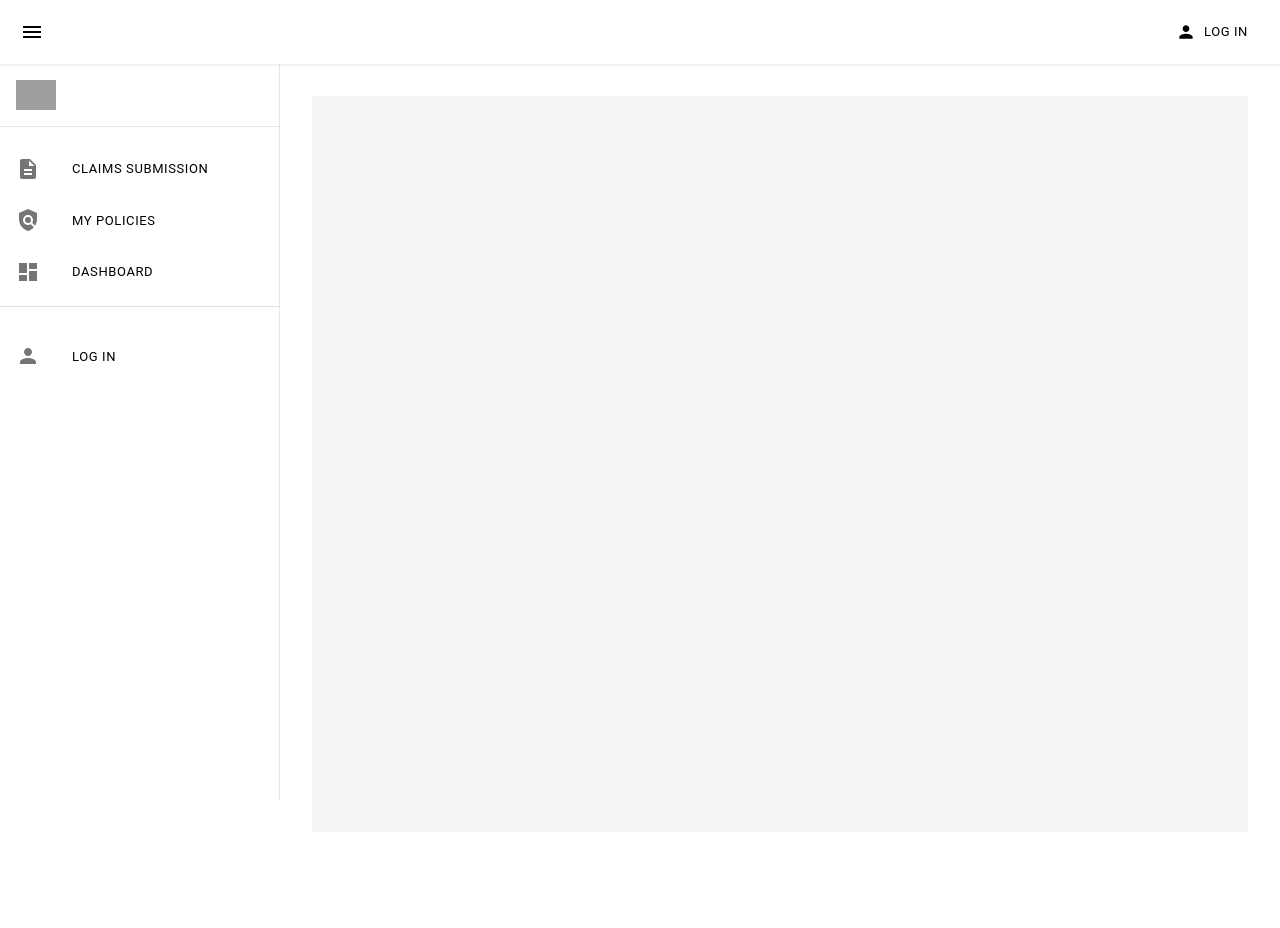
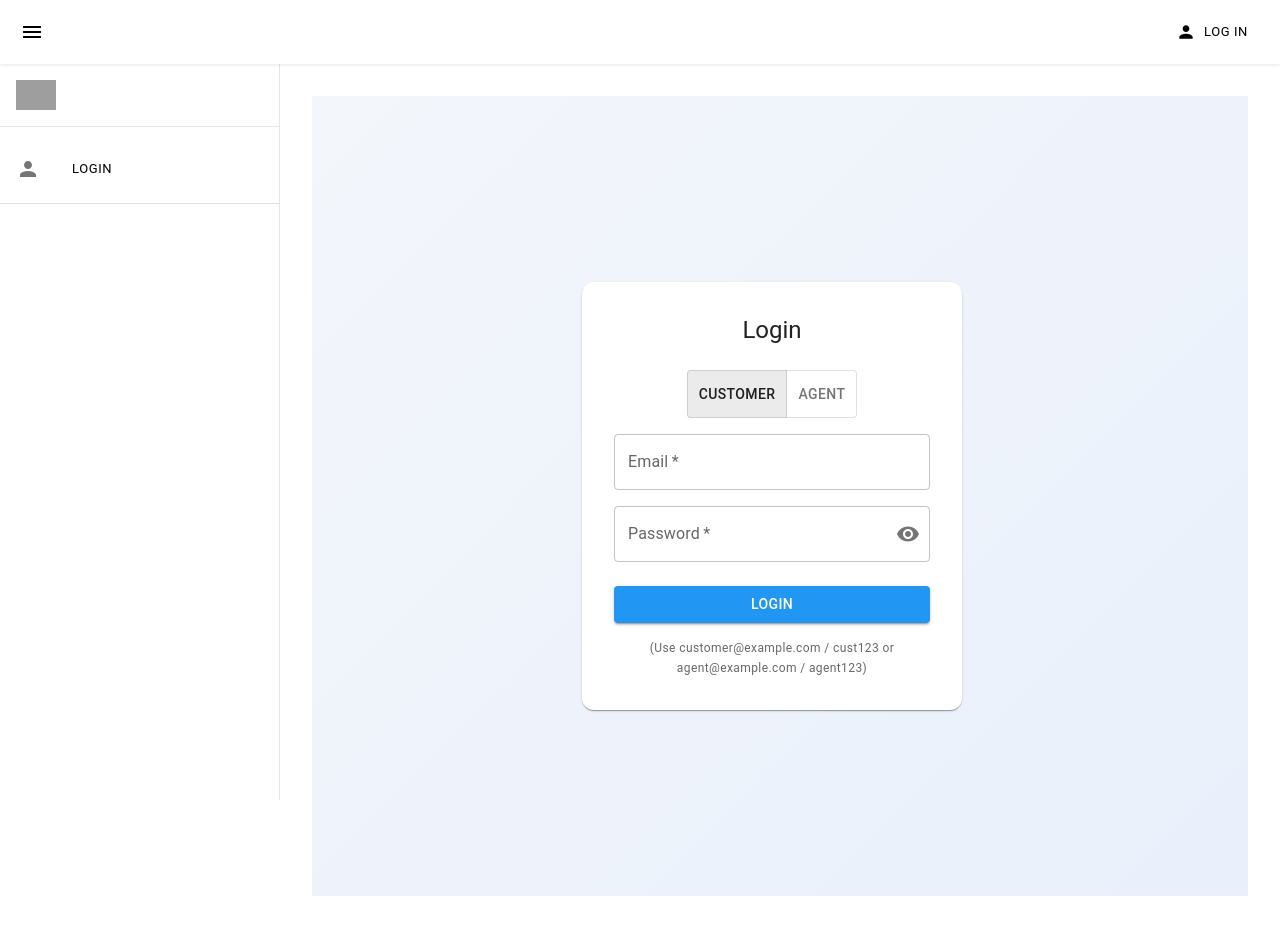
Before and after one commit to yashbhavsar3004/UI_metlif, a React (Vite) app: page /login in a window 1280 px wide. Before the commit the page ends 864 px from the top, so only its background shows below. Built offline with nearby package versions, Linux system fonts and the light colour scheme; no server answers; grey boxes are pictures that could not be loaded.

Commit message:
integrated login

```diff
--- a/src/App.jsx
+++ b/src/App.jsx
@@ -1,12 +1,14 @@
 import { BrowserRouter, Routes, Route } from "react-router-dom";
 import { Box } from "@mui/material";
 import { SidebarProvider, useSidebar } from "./contexts/SidebarContext";
+import { AuthProvider } from "./contexts/AuthContext";
 import Navbar, { drawerWidth } from "./components/Navbar";
 import HomePage from "./pages/HomePage";
 import "./App.css";
 import ClaimForm from "./pages/ClaimForm";
 import AdminDashboard from "./pages/AdminDashboard";
 import MyPolicies from "./pages/MyPolicies";
+import Login from "./pages/Login";
 
 const MainContent = () => {
   const { sidebarOpen } = useSidebar();
@@ -33,6 +35,7 @@ const MainContent = () => {
         <Route path="/claims-submission" element={<ClaimForm />} />
         <Route path="/agent-dashboard" element={<AdminDashboard />} />
         <Route path="/my-policies" element={<MyPolicies />} />
+        <Route path="/login" element={<Login />} />
       </Routes>
     </Box>
   );
@@ -41,12 +44,14 @@ const MainContent = () => {
 function App() {
   return (
     <BrowserRouter>
+      <AuthProvider>
         <SidebarProvider>
           <Box sx={{ display: "flex" }}>
             <Navbar />
             <MainContent />
           </Box>
         </SidebarProvider>
+      </AuthProvider>
     </BrowserRouter>
   );
 }
--- a/src/components/Navbar.jsx
+++ b/src/components/Navbar.jsx
@@ -12,7 +12,6 @@ import {
   Divider,
   Typography,
   IconButton,
-  Collapse,
   Stack,
   Button,
 } from "@mui/material";
@@ -20,15 +19,13 @@ import {
   Menu as MenuIcon,
   Close as CloseIcon,
   Person as PersonIcon,
-  Search as SearchIcon,
-  ExpandMore as ExpandMoreIcon,
-  ExpandLess as ExpandLessIcon,
   Description as DescriptionIcon,
   Dashboard as DashboardIcon,
   Policy as PolicyIcon,
 } from "@mui/icons-material";
 import { Link, useNavigate } from "react-router-dom";
 import { useSidebar } from "../contexts/SidebarContext";
+import { useAuth } from "../contexts/AuthContext";
 
 export const drawerWidth = 280;
 
@@ -37,6 +34,7 @@ const Navbar = () => {
   const [expandedItems, setExpandedItems] = useState({});
   const [imageError, setImageError] = useState({});
   const navigate = useNavigate();
+  const { role, user, logout } = useAuth();
 
   const handleImageError = (location) => {
     setImageError((prev) => ({ ...prev, [location]: true }));
@@ -122,133 +120,107 @@ const Navbar = () => {
         </Box>
       )}
 
+      {/* Show logged in user name under logo when available */}
+      {sidebarOpen && user && (
+        <Box sx={{ p: 2, borderBottom: '1px solid #f0f0f0', display: 'flex', flexDirection: 'column' }}>
+          <Typography variant="subtitle1" sx={{ fontWeight: 600 }}>
+            {user.name}
+          </Typography>
+          <Typography variant="caption" color="text.secondary">
+            {user.email}
+          </Typography>
+        </Box>
+      )}
+
       {/* Navigation Items - Removed */}
 
       {/* New Sidebar Navigation Buttons */}
       <Box sx={{ pt: sidebarOpen ? 1 : 0 }}>
         <List>
+          {role === 'customer' && (
+            <>
               <ListItem disablePadding>
                 <ListItemButton
                   onClick={() => {
-                navigate("/claim-submition");
-                // close sidebar on small screens
+                    navigate('/claim-submition');
                     if (sidebarOpen) toggleSidebar();
                   }}
-              sx={{
-                py: 1.5,
-                px: 2,
-                "&:hover": {
-                  backgroundColor: "rgba(0, 0, 0, 0.04)",
-                },
-              }}
+                  sx={{ py: 1.5, px: 2, '&:hover': { backgroundColor: 'rgba(0,0,0,0.04)' } }}
                 >
                   <ListItemIcon>
                     <DescriptionIcon />
                   </ListItemIcon>
                   <ListItemText
                     primary="CLAIMS SUBMISSION"
-                primaryTypographyProps={{
-                  fontSize: "0.8125rem",
-                  textTransform: "uppercase",
-                  letterSpacing: "0.6px",
-                }}
+                    primaryTypographyProps={{ fontSize: '0.8125rem', textTransform: 'uppercase', letterSpacing: '0.6px' }}
                   />
                 </ListItemButton>
               </ListItem>
+
               <ListItem disablePadding>
                 <ListItemButton
                   onClick={() => {
-                navigate("/my-policies");
+                    navigate('/my-policies');
                     if (sidebarOpen) toggleSidebar();
                   }}
-              sx={{
-                py: 1.5,
-                px: 2,
-                "&:hover": {
-                  backgroundColor: "rgba(0, 0, 0, 0.04)",
-                },
-              }}
+                  sx={{ py: 1.5, px: 2, '&:hover': { backgroundColor: 'rgba(0,0,0,0.04)' } }}
                 >
                   <ListItemIcon>
                     <PolicyIcon />
                   </ListItemIcon>
                   <ListItemText
                     primary="MY POLICIES"
-                primaryTypographyProps={{
-                  fontSize: "0.8125rem",
-                  textTransform: "uppercase",
-                  letterSpacing: "0.6px",
-                }}
+                    primaryTypographyProps={{ fontSize: '0.8125rem', textTransform: 'uppercase', letterSpacing: '0.6px' }}
                   />
                 </ListItemButton>
               </ListItem>
+            </>
+          )}
+
+          {role === 'agent' && (
             <ListItem disablePadding>
               <ListItemButton
                 onClick={() => {
-                navigate("/agent-dashboard");
+                  navigate('/agent-dashboard');
                   if (sidebarOpen) toggleSidebar();
                 }}
-              sx={{
-                py: 1.5,
-                px: 2,
-                "&:hover": {
-                  backgroundColor: "rgba(0, 0, 0, 0.04)",
-                },
-              }}
+                sx={{ py: 1.5, px: 2, '&:hover': { backgroundColor: 'rgba(0,0,0,0.04)' } }}
               >
                 <ListItemIcon>
                   <DashboardIcon />
                 </ListItemIcon>
                 <ListItemText
                   primary="DASHBOARD"
-                primaryTypographyProps={{
-                  fontSize: "0.8125rem",
-                  textTransform: "uppercase",
-                  letterSpacing: "0.6px",
-                }}
+                  primaryTypographyProps={{ fontSize: '0.8125rem', textTransform: 'uppercase', letterSpacing: '0.6px' }}
                 />
               </ListItemButton>
             </ListItem>
-        </List>
-        <Divider />
-      </Box>
+          )}
 
-      {/* Utilities Section */}
-      <Box
-        sx={{
-          flexGrow: 1,
-          display: "flex",
-          flexDirection: "column",
-          justifyContent: "flex-start",
-          pt: sidebarOpen ? 2 : 0,
-        }}
-      >
-        <List>
+          {!role && (
             <ListItem disablePadding>
               <ListItemButton
-              sx={{
-                py: 1.5,
-                px: 2,
-                "&:hover": {
-                  backgroundColor: "rgba(0, 0, 0, 0.04)",
-                },
+                onClick={() => {
+                  navigate('/login');
+                  if (sidebarOpen) toggleSidebar();
                 }}
+                sx={{ py: 1.5, px: 2, '&:hover': { backgroundColor: 'rgba(0,0,0,0.04)' } }}
               >
                 <ListItemIcon>
                   <PersonIcon />
                 </ListItemIcon>
                 <ListItemText
-                primary="LOG IN"
-                primaryTypographyProps={{
-                  fontSize: "0.8125rem",
-                  textTransform: "uppercase",
-                  letterSpacing: "0.6px",
-                }}
+                  primary="LOGIN"
+                  primaryTypographyProps={{ fontSize: '0.8125rem', textTransform: 'uppercase', letterSpacing: '0.6px' }}
                 />
               </ListItemButton>
             </ListItem>
+          )}
         </List>
+        <Divider />
       </Box>
+
+      {/* Utilities Section (empty) */}
     </Box>
   );
 
@@ -324,21 +296,40 @@ const Navbar = () => {
             spacing={1}
             sx={{ display: { xs: "none", sm: "flex" } }}
           >
+              {!role ? (
                 <Button
                   startIcon={<PersonIcon />}
+                  onClick={() => navigate('/login')}
                   sx={{
-                color: "inherit",
-                textTransform: "uppercase",
-                fontSize: "0.8125rem",
-                letterSpacing: "0.6px",
+                    color: 'inherit',
+                    textTransform: 'uppercase',
+                    fontSize: '0.8125rem',
+                    letterSpacing: '0.6px',
                     fontWeight: 400,
-                "&:hover": {
-                  backgroundColor: "rgba(0, 0, 0, 0.04)",
-                },
+                    '&:hover': { backgroundColor: 'rgba(0, 0, 0, 0.04)' },
                   }}
                 >
                   LOG IN
                 </Button>
+              ) : (
+                <Button
+                  startIcon={<PersonIcon />}
+                  onClick={() => {
+                    logout();
+                    navigate('/');
+                  }}
+                  sx={{
+                    color: 'inherit',
+                    textTransform: 'uppercase',
+                    fontSize: '0.8125rem',
+                    letterSpacing: '0.6px',
+                    fontWeight: 400,
+                    '&:hover': { backgroundColor: 'rgba(0, 0, 0, 0.04)' },
+                  }}
+                >
+                  LOG OUT
+                </Button>
+              )}
           </Stack>
         </Toolbar>
       </AppBar>
--- /dev/null
+++ b/src/contexts/AuthContext.jsx
@@ -0,0 +1,34 @@
+import React, { createContext, useContext, useState } from 'react';
+
+const AuthContext = createContext();
+
+export const useAuth = () => {
+  const ctx = useContext(AuthContext);
+  if (!ctx) throw new Error('useAuth must be used within AuthProvider');
+  return ctx;
+};
+
+export const AuthProvider = ({ children }) => {
+  // role: null | 'customer' | 'admin'
+  const [role, setRole] = useState(null);
+  const [user, setUser] = useState(null); // { name, email }
+
+  // login expects an object: { role: 'customer'|'admin', user: { name, email } }
+  const login = ({ role: newRole, user: newUser }) => {
+    setRole(newRole);
+    setUser(newUser || null);
+  };
+
+  const logout = () => {
+    setRole(null);
+    setUser(null);
+  };
+
+  return (
+    <AuthContext.Provider value={{ role, user, login, logout }}>
+      {children}
+    </AuthContext.Provider>
+  );
+};
+
+export default AuthContext;
--- a/src/pages/Login.jsx
+++ b/src/pages/Login.jsx
@@ -1,78 +1,145 @@
-import React, { useState } from "react";
-import { useNavigate } from "react-router-dom";
+import React, { useState } from 'react';
+import { useNavigate } from 'react-router-dom';
 import {
   Box,
   Button,
+  Container,
   TextField,
   Typography,
   Paper,
   Alert,
-} from "@mui/material";
+  ToggleButton,
+  ToggleButtonGroup,
+  IconButton,
+  InputAdornment,
+} from '@mui/material';
+import { useAuth } from '../contexts/AuthContext';
+import { Visibility, VisibilityOff } from '@mui/icons-material';
 
-const LoginPage = () => {
-  const [username, setUsername] = useState("");
-  const [password, setPassword] = useState("");
-  const [error, setError] = useState("");
+// Dummy DB - one customer and one agent
+const USERS = [
+  {
+    name: 'MS Dhoni',
+    email: 'customer@gmail.com',
+    password: 'cust123',
+    role: 'customer',
+  },
+  {
+    name: 'Sachin Tendulkar',
+    email: 'agent@gmail.com',
+    password: 'agent123',
+    role: 'agent',
+  },
+];
+
+const Login = () => {
+  const { login } = useAuth();
+  const [role, setRole] = useState('customer');
+  const [email, setEmail] = useState('');
+  const [password, setPassword] = useState('');
+  const [error, setError] = useState('');
+  const [showPassword, setShowPassword] = useState(false);
   const navigate = useNavigate();
 
-  const handleLogin = () => {
-    if (username === "admin" && password === "1234") {
-      localStorage.setItem("isLoggedIn", "true");
-      navigate("/claim-submition");
-    } else {
-      setError("Invalid username or password");
+  const handleLogin = (e) => {
+    e.preventDefault();
+    setError('');
+    const found = USERS.find((u) => u.email === email && u.password === password);
+    if (!found) {
+      setError('Invalid email or password');
+      return;
     }
+
+    // Ensure selected role matches user's role
+    if (found.role !== role) {
+      setError(`Selected role "${role}" does not match user role.`);
+      return;
+    }
+
+    // call auth login with role and user info
+    login({ role: found.role, user: { name: found.name, email: found.email } });
+
+    if (found.role === 'customer') navigate('/my-policies');
+    else navigate('/agent-dashboard');
   };
 
   return (
     <Box
       sx={{
-        minHeight: "100vh",
-        display: "flex",
-        justifyContent: "center",
-        alignItems: "center",
-        background: "linear-gradient(135deg, #1976d2, #42a5f5)",
+        minHeight: '100vh',
+        display: 'flex',
+        justifyContent: 'center',
+        alignItems: 'center',
+        background: 'linear-gradient(135deg, #f3f6fb, #e9f0fb)',
       }}
     >
-      <Paper sx={{ p: 4, width: 360, borderRadius: 3, boxShadow: 5 }}>
-        <Typography variant="h5" sx={{ mb: 3, textAlign: "center" }}>
+      <Container maxWidth="xs">
+        <Paper sx={{ p: 4, width: 380, borderRadius: 3 }}>
+          <Typography variant="h5" sx={{ mb: 3, textAlign: 'center' }}>
             Login
           </Typography>
+
           {error && (
             <Alert severity="error" sx={{ mb: 2 }}>
               {error}
             </Alert>
           )}
+
+          <Box component="form" onSubmit={handleLogin}>
+            <ToggleButtonGroup
+              value={role}
+              exclusive
+              onChange={(_, val) => val && setRole(val)}
+              sx={{ mb: 2, display: 'flex', justifyContent: 'center' }}
+            >
+              <ToggleButton value="customer">Customer</ToggleButton>
+              <ToggleButton value="agent">Agent</ToggleButton>
+            </ToggleButtonGroup>
+
             <TextField
-          label="Username"
+              label="Email"
+              type="email"
               fullWidth
-          value={username}
-          onChange={(e) => setUsername(e.target.value)}
+              value={email}
+              onChange={(e) => setEmail(e.target.value)}
               sx={{ mb: 2 }}
+              required
             />
+
             <TextField
               label="Password"
-          type="password"
+              type={showPassword ? 'text' : 'password'}
               fullWidth
               value={password}
               onChange={(e) => setPassword(e.target.value)}
               sx={{ mb: 3 }}
+              required
+              InputProps={{
+                endAdornment: (
+                  <InputAdornment position="end">
+                    <IconButton
+                      aria-label="toggle password visibility"
+                      onClick={() => setShowPassword((s) => !s)}
+                      edge="end"
+                    >
+                      {showPassword ? <VisibilityOff /> : <Visibility />}
+                    </IconButton>
+                  </InputAdornment>
+                ),
+              }}
             />
-        <Button
-          variant="contained"
-          fullWidth
-          onClick={handleLogin}
-          sx={{
-            py: 1.2,
-            fontWeight: 600,
-            background: "linear-gradient(90deg, #1976d2, #42a5f5)",
-          }}
-        >
+
+            <Button variant="contained" fullWidth type="submit">
               Login
             </Button>
+          </Box>
+          <Typography variant="caption" color="text.secondary" sx={{ mt: 2, display: 'block' }}>
+            (Use customer@example.com / cust123 or agent@example.com / agent123)
+          </Typography>
         </Paper>
+      </Container>
     </Box>
   );
 };
 
-export default LoginPage;
+export default Login;
```
Lines whose indentation alone changed are shown as unchanged.
